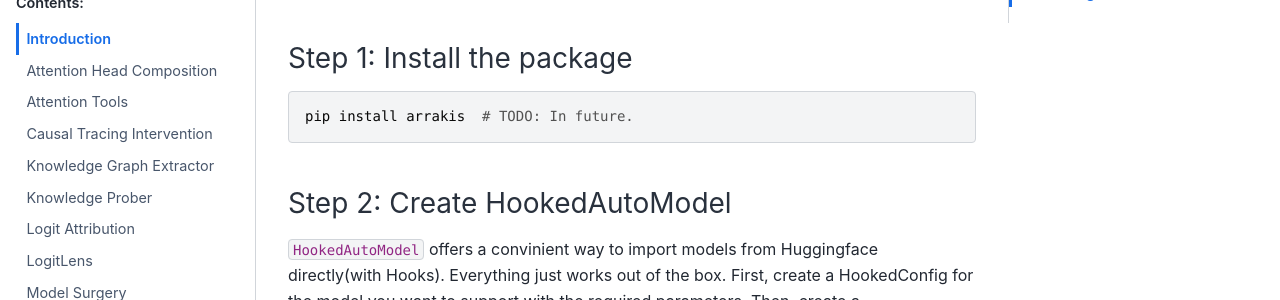
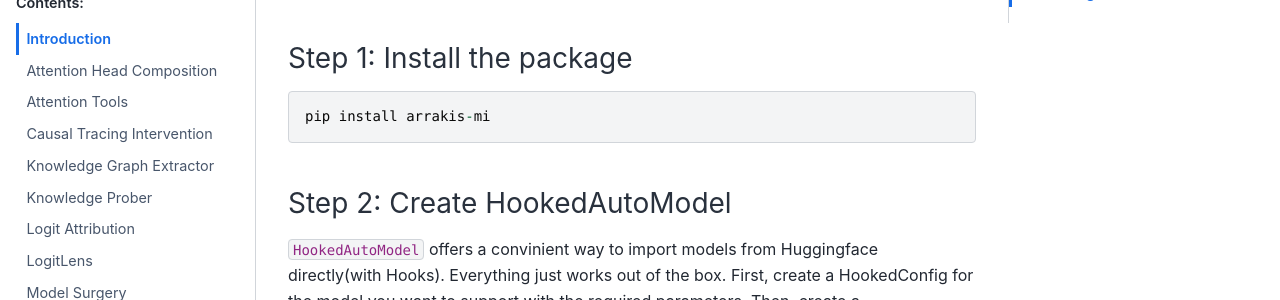
Before and after one commit to yash-srivastava19/arrakis, a Sphinx documentation site: the page built from docs/README.md, in a window 1280 px wide and 900 px high, scrolled down 1098 px. Shown: the part 152-452 px from the top of the window. Built offline with Sphinx 7.4.7 and the Sphinx Book theme 1.1.4, drawn with Linux system fonts in a browser that asks for light colours.

Commit message:
Did the changes after packaging on Pypi

````diff
--- a/docs/README.md
+++ b/docs/README.md
@@ -18,7 +18,7 @@ Let's understand how to conduct a small experiment in Arrakis. It is easy, repro
 
 ### Step 1: Install the package
 ```python
-pip install arrakis  # TODO: In future.
+pip install arrakis-mi
 ```
 
 ### Step 2: Create HookedAutoModel
````
Also changed, not shown: README.md (+1 -1 lines).
